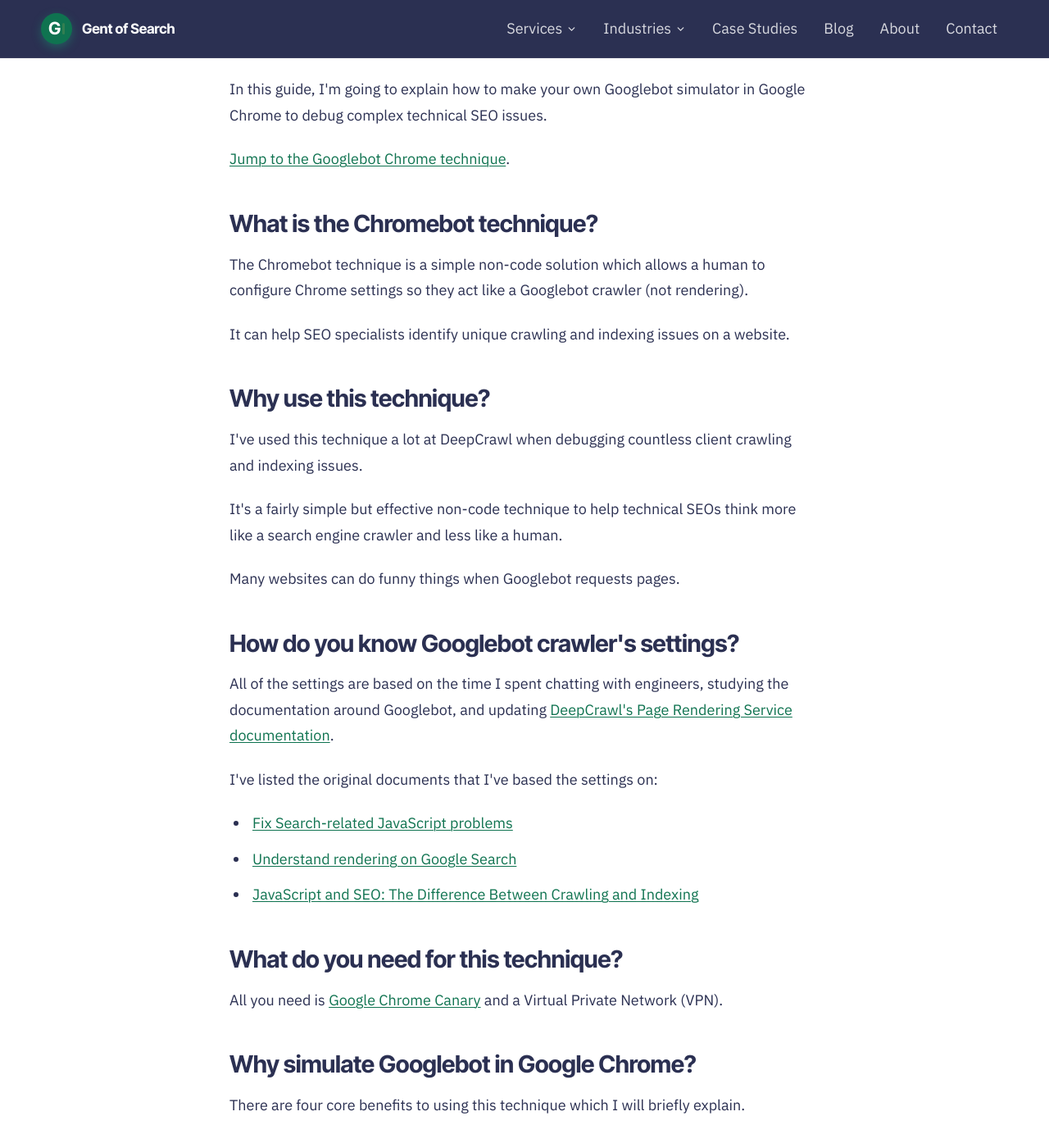
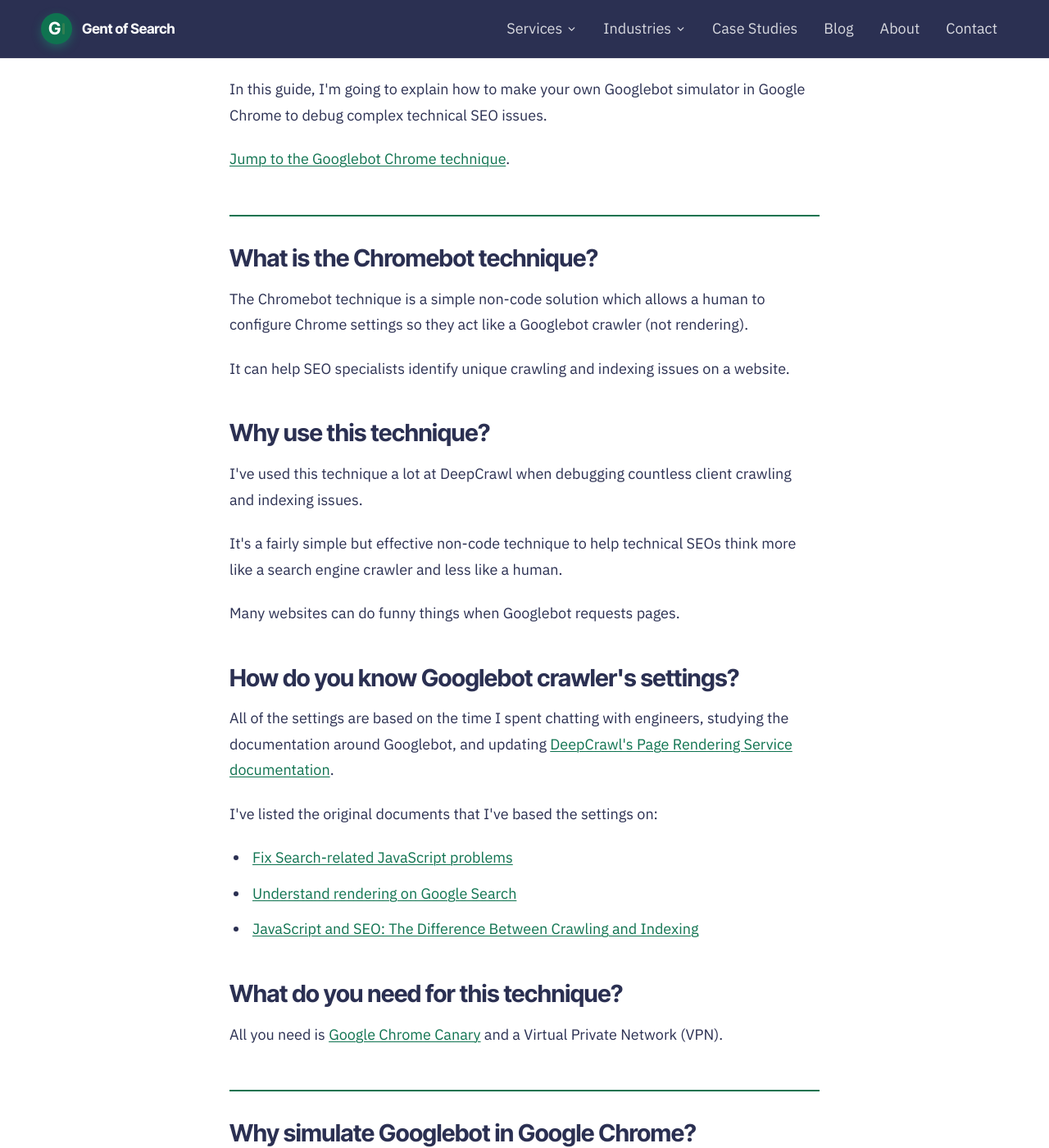
Before and after one commit to Gent-of-Search/gentofsearch.com, a Jekyll site: the page built from _posts/2021-03-22-chrome-googlebot-simulator.md, in a window 1280 px wide and 1400 px high, scrolled down 601 px. Shown: the whole window at 82% size. Built offline with Jekyll 4.4.1, drawn with Linux system fonts in a browser that asks for light colours.

Commit message:
Blog: green section dividers in the Googlebot simulator guide
Co-Authored-By: Claude Opus 5.5 <noreply@anthropic.com>

```diff
--- a/_posts/2021-03-22-chrome-googlebot-simulator.md
+++ b/_posts/2021-03-22-chrome-googlebot-simulator.md
@@ -13,6 +13,8 @@ read_time: "11 min read"
 <p>In this guide, I'm going to explain how to make your own Googlebot simulator in Google Chrome to debug complex technical SEO issues.</p>
 
 <p><a href="#how-to-set-up-the-googlebot-simulator">Jump to the Googlebot Chrome technique</a>.</p>
+
+<hr>
 
 <h2>What is the Chromebot technique?</h2>
 <p>The Chromebot technique is a simple non-code solution which allows a human to configure Chrome settings so they act like a Googlebot crawler (not rendering).</p>
@@ -34,6 +36,8 @@ read_time: "11 min read"
 
 <h2>What do you need for this technique?</h2>
 <p>All you need is <a href="https://www.google.com/chrome/canary/" target="_blank" rel="noopener">Google Chrome Canary</a> and a Virtual Private Network (VPN).</p>
+
+<hr>
 
 <h2>Why simulate Googlebot in Google Chrome?</h2>
 <p>There are four core benefits to using this technique which I will briefly explain.</p>
@@ -64,6 +68,8 @@ read_time: "11 min read"
 <p>The web is becoming more complex and dynamic.</p>
 <p>It's important to remember that when debugging crawling and indexing issues you are a human and Googlebot is a machine. Many modern sites treat these two users differently.</p>
 <p>Google Chrome, which was designed to help humans navigate the web, can now help a human view a site like a bot.</p>
+
+<hr>
 
 <h2 id="how-to-set-up-the-googlebot-simulator">How to set up the Googlebot simulator</h2>
 <p>Right, enough of the why. Let me explain how to create your own Googlebot simulator.</p>
@@ -217,11 +223,15 @@ read_time: "11 min read"
   </tbody>
 </table>
 
+<hr>
+
 <h2>Switch to a US IP address</h2>
 <p>Once you have updated the Network panel columns in Chrome DevTools your Googlebot simulator is almost ready.</p>
 <p>If you want to use it straight away you need to switch to a US IP address.</p>
 <p>Googlebot crawls from the <a href="https://twitter.com/googlewmc/status/930013394492633088" target="_blank" rel="noopener">United States of America</a>. For this reason, I'd always recommend changing your IP address to the US when using your Googlebot simulator.</p>
 <p>It's the best way to understand how your website behaves when visited by Googlebot. For example, if a site is blocking visitors with US IP addresses or geo-redirects visitors based on their location, this might cause issues with Google crawling and indexing a website.</p>
+
+<hr>
 
 <h2>I, Googlebot Chrome</h2>
 <p>Once your IP address is switched you are ready to go and have your own Googlebot simulator.</p>
@@ -229,6 +239,8 @@ read_time: "11 min read"
   <img src="{{ '/assets/blog/chromebot-angular-test.webp' | relative_url }}" width="880" height="466" alt="The Googlebot simulator in action: angular.io with JavaScript disabled next to the DevTools Network panel." loading="lazy">
 </figure>
 <p>If you want to test to see if it works, go to <a href="https://angular.io/" target="_blank" rel="noopener">angular.io</a> or <a href="https://www.eventbrite.com/" target="_blank" rel="noopener">eventbrite.com</a>. These websites require JavaScript to load content and links. With JavaScript disabled these sites won't load content properly in the interface.</p>
+
+<hr>
 
 <h2>Frequently asked questions</h2>
 
--- a/assets/css/site.css
+++ b/assets/css/site.css
@@ -134,6 +134,8 @@ img { max-width: 100%; }
 .article figure img { display:block; width:100%; height:auto; border-radius:12px; border:1px solid #E7E9F0; }
 .article figure.dark { background:#1C1C1C; border-radius:14px; padding:14px; }
 .article figure.dark img { border:0; border-radius:6px; }
+.article hr { border: 0; height: 2px; background: #0F7350; margin: 52px 0 0; }
+.article hr + h2 { margin-top: 34px; }
 .article figcaption { margin-top:10px; text-align:center; font-family:'JetBrains Mono',monospace; font-size:12px; color:#8489A2; }
 .article figure.dark figcaption { color:rgba(255,255,255,0.55); }
 .cs-card { transition:transform .2s ease, box-shadow .2s ease; }
```
